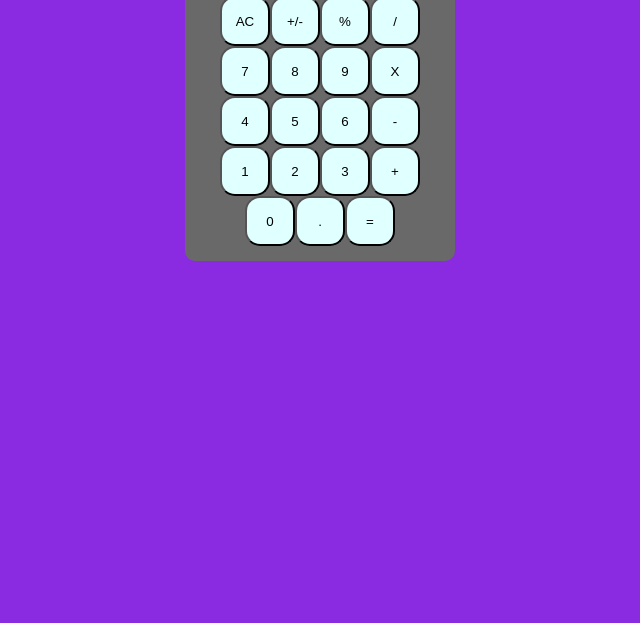
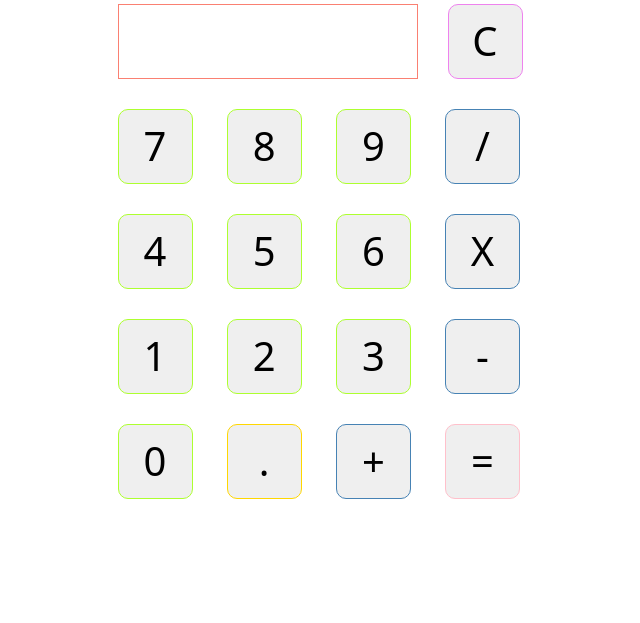
Before and after one commit to christophergorman/calculator, a plain HTML site: page index.html in a window 1280 px wide. Shown: the part 177-800 px from the top of the page, without its empty margins (320-960 px from the left). Drawn offline with nearby package versions, Linux system fonts and the light colour scheme.

Commit message:
create layout for calculator

```diff
--- a/index.html
+++ b/index.html
@@ -4,31 +4,43 @@
         <meta charset="utf-8">
         <title>Calculator</title>
         <link rel="stylesheet" href="style.css">
+        <link href="https://cdn.jsdelivr.net/npm/bootstrap@5.3.0-alpha3/dist/css/bootstrap.min.css" rel="stylesheet" integrity="sha384-KK94CHFLLe+nY2dmCWGMq91rCGa5gtU4mk92HdvYe+M/SXH301p5ILy+dN9+nJOZ" crossorigin="anonymous">
         <script src="main.js"></script>
     </head>
     <body>
-        <p> Enter in your equation</p>
-        <div class="container">
-            <div class = 'total'></div>
-            <button>AC</button>
-            <button>+/-</button>
-            <button>%</button>
-            <button>/</button>
-            <button>7</button>
-            <button>8</button>
-            <button>9</button>
-            <button>X</button>
-            <button>4</button>
-            <button>5</button>
-            <button>6</button>
-            <button>-</button>
-            <button>1</button>
-            <button>2</button>
-            <button>3</button>
-            <button>+</button>
-            <button>0</button>
-            <button>.</button>
-            <button>=</button>
+        <h1> Calculator</h1>
+        <div class="calculator">
+            <div class="first-row">
+                <div class="screen">
+                    <div class="previous"></div>
+                    <div class="current"></div>
+                </div>
+                <button id="btn" class="clear-btn">C</button>
+            </div>
+            <div class="other-rows">
+                <button id="btn" class="number">7</button>
+                <button id='btn' class="number">8</button>
+                <button id="btn" class="number">9</button>
+                <button id="btn" class="operator">/</button>
+            </div>
+            <div class="other-rows">
+                <button id="btn" class="number">4</button>
+                <button id='btn' class="number">5</button>
+                <button id="btn" class="number">6</button>
+                <button id="btn" class="operator">X</button>
+            </div>
+            <div class="other-rows">
+                <button id="btn" class="number">1</button>
+                <button id='btn' class="number">2</button>
+                <button id="btn" class="number">3</button>
+                <button id="btn" class="operator">-</button>
+            </div>
+            <div class="other-rows">
+                <button id="btn" class="number">0</button>
+                <button id="btn" class="decimal">.</button>
+                <button id="btn" class="operator">+</button>
+                <button id='btn' class="equal">=</button>
+            </div>
         </div>
     </body>
 
--- a/style.css
+++ b/style.css
@@ -1,32 +1,84 @@
 body {
-    background-color: blueviolet;
     display: flex;
     justify-content: center;
     align-items: center;
     flex-direction: column;
-
-
+    width: 100vw;
+    height: 100vh;
 }
 
-.container {
-    margin-top: 100px;
-    display: flex;
-    justify-content: center;
-    align-items: center;
-    background-color: dimgray;
-    max-width: 240px;
-    flex-wrap: wrap;
-    padding: 15px;
+#btn {
+    height: 75px;
+    width: 75px;
+    font-size: 40px;
+    margin: 15px;
+}
+
+.number {
+    border: 1px solid greenyellow;
     border-radius: 10px;
 }
 
-button {
-    border-radius: 15px;
-    background-color: lightcyan;
-    display: flex;
+.number:hover{
+    background-color: green;
+}
+
+.operator {
+    border: 1px solid steelblue;
+    border-radius: 10px;
+}
+
+.operator:hover{
+    background-color: paleturquoise;
+}
+
+.decimal {
+    border: 1px solid gold;
+    border-radius: 10px;
+}
+
+.decimal:hover{
+    background-color: palegoldenrod;
+}
+.equal {
+    border: 1px solid pink;
+    border-radius: 10px;
+}
+.equal:hover{
+    background-color: plum;
+}
+
+.clear-btn {
+    border: 1px solid violet;
+    border-radius: 10px;
+}
+
+.clear-btn:hover{
+    background-color: palevioletred;
+}
+
+.first-row {
+    display:flex;
     justify-content: center;
     align-items: center;
-    height: 50px;
-    width: 50px;
-    box-shadow: 3px;
+    flex-direction: row;
 }
+
+.screen {
+    width: 300px;
+    height: 75px;
+    border: 1px solid salmon;
+    margin: 15px;
+    display: flex;
+    flex-direction: column;
+    justify-content: flex-end;
+    align-items: flex-end;
+}
+
+.previous {
+    font-size: 20px;
+}
+
+.current {
+    font-size: 30px;
+}
```
